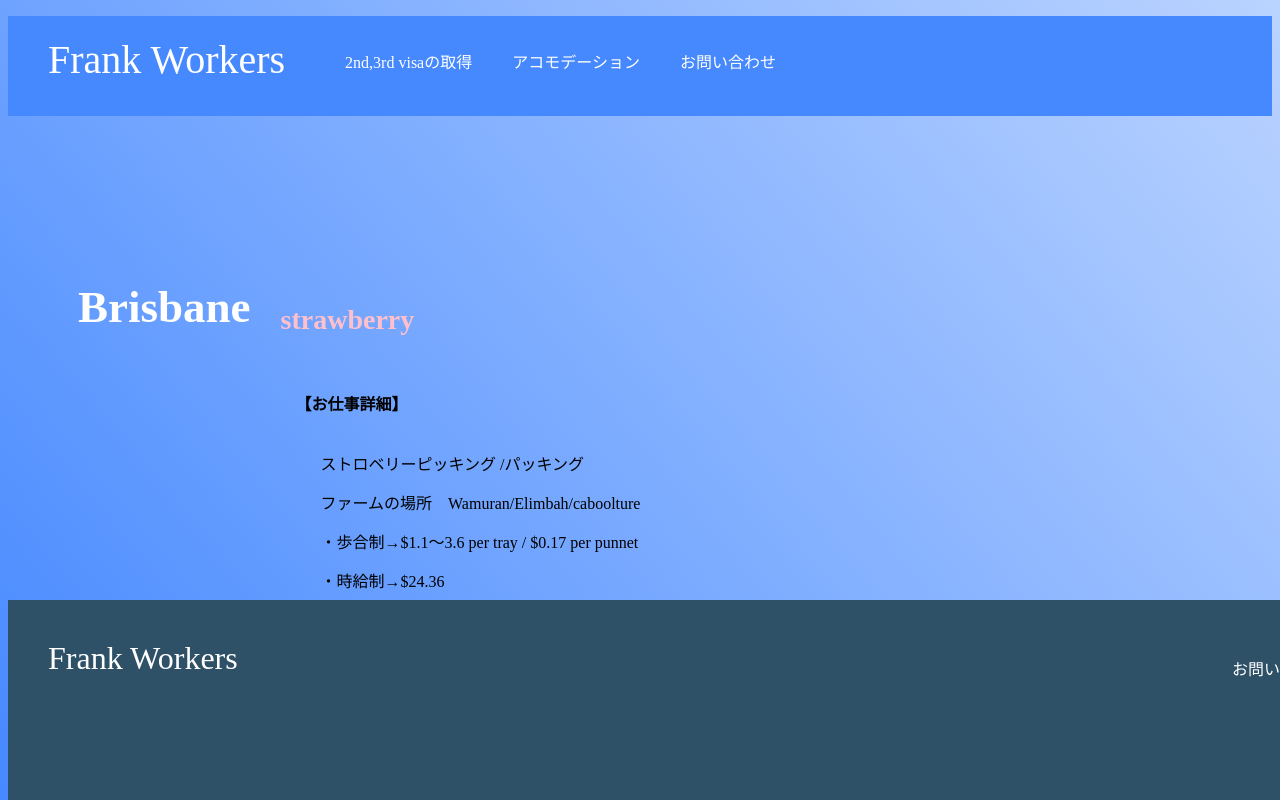
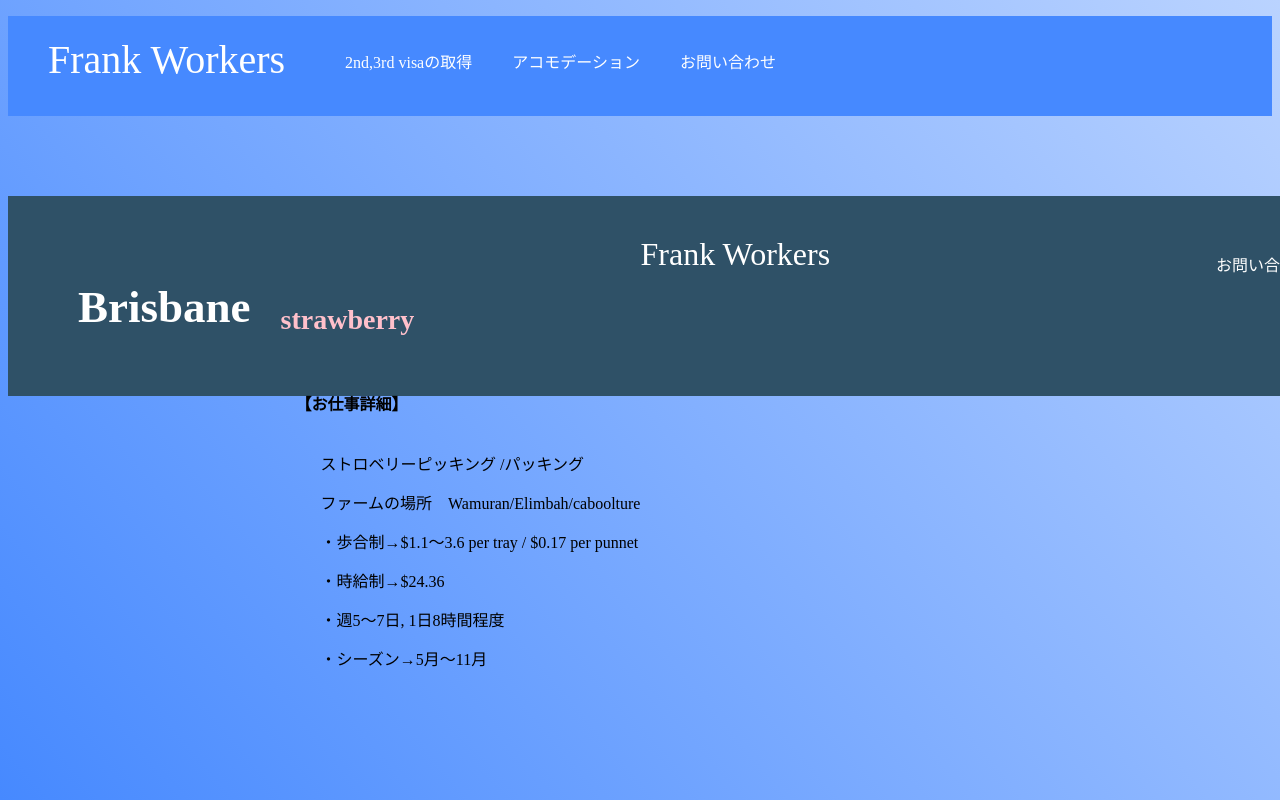
Before and after one commit to frankworkers/frank_brisbane, a plain HTML site: page index.html in a window 1280 px wide. Shown: the top 800 px of the page. Drawn offline with Linux system fonts and the light colour scheme.

Commit message:
Update stylesheet.css

```diff
--- a/stylesheet.css
+++ b/stylesheet.css
@@ -98,7 +98,7 @@ body {
   color: #fff;
   height: 120px;
   padding: 40px;
-  position: absolute;/*←絶対位置*/
+
     bottom: 0;
 }
 
```
